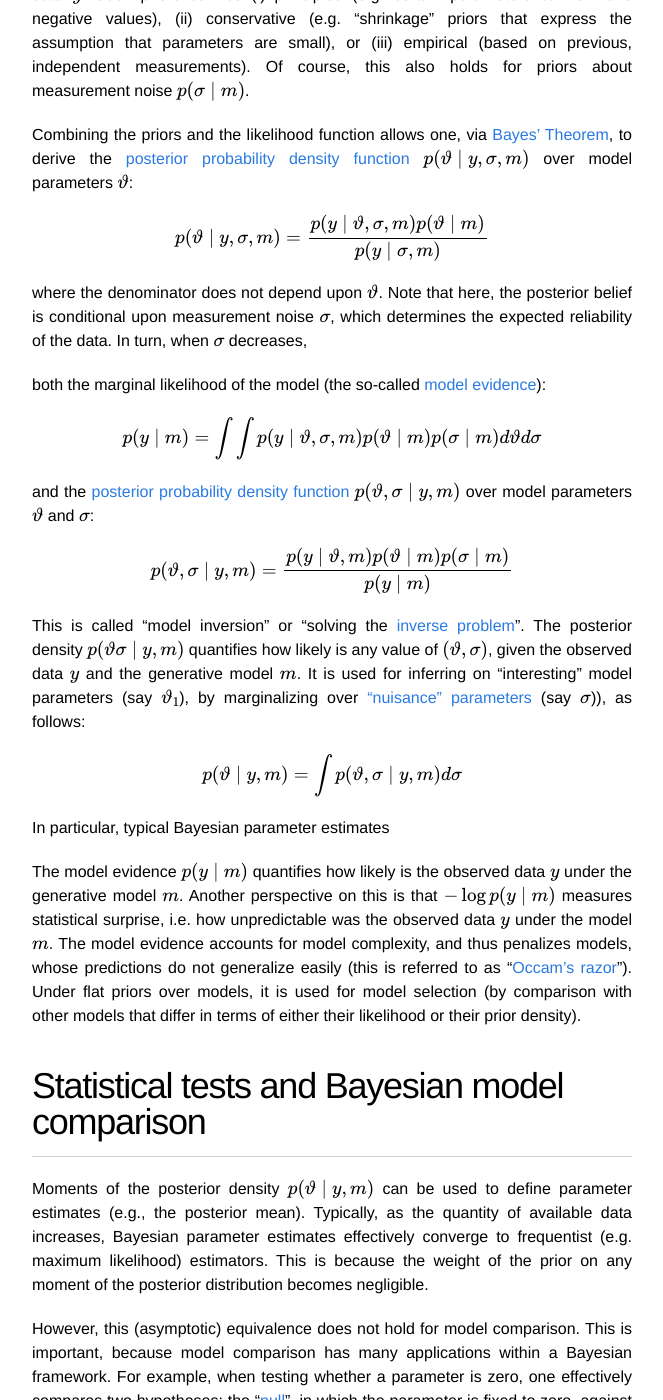
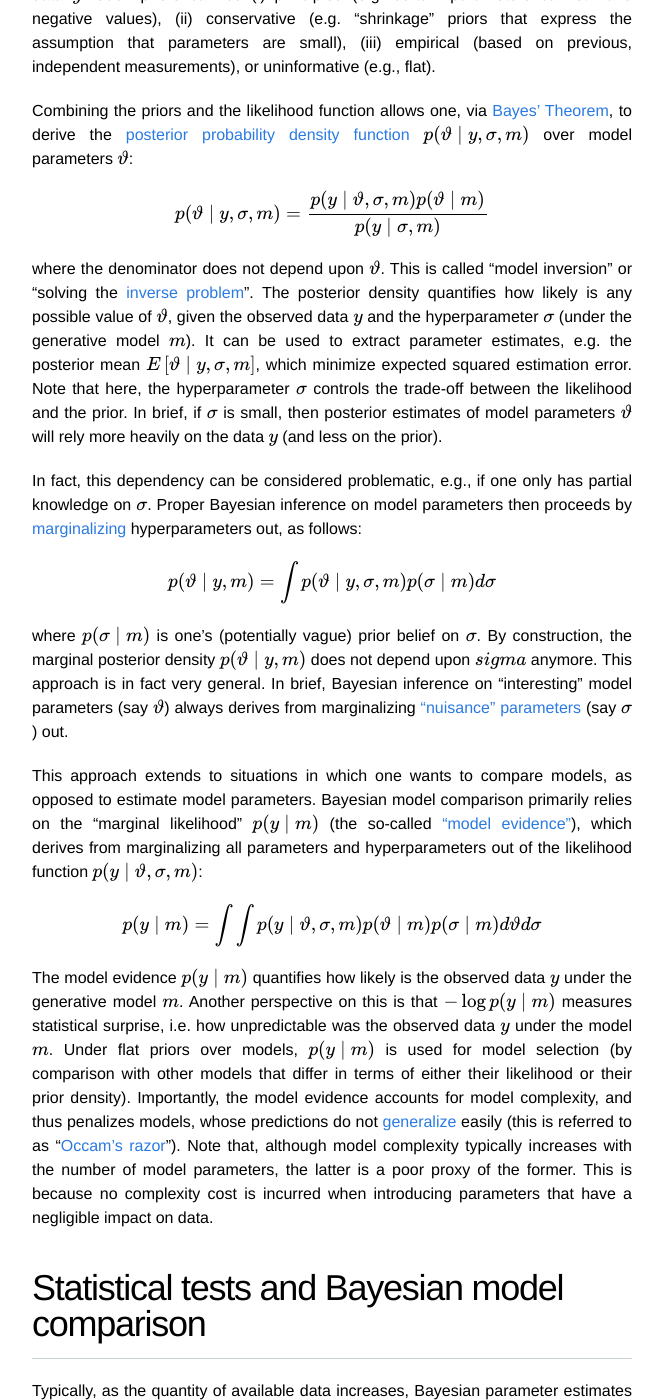
Before and after one commit to MBB-team/VBA-toolbox, a Jekyll site: the page built from _wiki/Bayesian-modelling-introduction.md, in a window 1280 px wide and 1400 px high, scrolled down 1564 px. Shown: the whole window, without its empty margins (308-971 px from the left). Built offline with Jekyll 4.4.1, drawn with Linux system fonts in a browser that asks for light colours; nearby versions of some CDN libraries; formulas are drawn with MathJax 3; some of the changed text lies outside the part shown.

Commit message:
Update Bayesian-modelling-introduction.md

```diff
--- a/_wiki/Bayesian-modelling-introduction.md
+++ b/_wiki/Bayesian-modelling-introduction.md
@@ -12,9 +12,9 @@
 
 where $$\epsilon$$ are [model residuals](https://en.wikipedia.org/wiki/Errors_and_residuals) or measurement noise. If the (physical) processes underlying $$\epsilon$$ were known, they would be included in the deterministic part of the model. Typically, we thus have to place statistical priors on $$\epsilon$$, which eventually convey our lack of knowledge, as in “the noise is small”. This can be formalized as a probabilistic statement, such as: “the probability of observing big noise is small” (and, reciprocally: "the probability of observing small noise is big"). It follows that the probability density function of such "small" noise should be bell-shaped (with most of its mass on small values of $$\epsilon$$, and decaying quickly for large values of $$\epsilon$$). At this point, one could assume that the noise follows a [normal distribution](https://en.wikipedia.org/wiki/Normal_distribution), simply because it provides a parametric form for bell-shaped probability densities:
 
-$$p(\epsilon\mid \sigma,m)\propto exp\left(-\frac{1}{2\sigma^2}\varepsilon^2\right) \implies P(\lvert\epsilon\rvert>2\sigma\mid \sigma,m) < 0.05$$
+$$p(\epsilon\mid \sigma,m)\propto exp\left(-\frac{1}{2\sigma^2}\varepsilon^2\right) \implies P\left(\lvert\epsilon\rvert>2\sigma\mid \sigma,m\right) < 0.05$$
 
-where $$\sigma$$ is the noise’ [standard deviation](https://en.wikipedia.org/wiki/Standard_deviation) (it determines how big is “big”) and $$m$$ is the so-called generative model. Note that $$\sigma$$ is often called a [hyperparameter](https://en.wikipedia.org/wiki/Hyperparameter), because it eventually specifies the relative weight of the likelihood when estimating "proper parameters" $$\vartheta$$ (see below). Combining the two equations above yields the [likelihood function](https://en.wikipedia.org/wiki/Likelihood_function) $$p(y\mid\vartheta,\sigma,m)$$, which specifies how likely it is to observe any particular set of observations $$y$$, given the unknown parameters $$\vartheta$$ of the model $$m$$ :
+where $$\sigma$$ is the noise’ [standard deviation](https://en.wikipedia.org/wiki/Standard_deviation) (it determines how big is “big”) and $$m$$ is the so-called generative model. Note that $$\sigma$$ is often called a [hyperparameter](https://en.wikipedia.org/wiki/Hyperparameter), because it determines the expected reliability of the data (see below). Combining the two equations above yields the [likelihood function](https://en.wikipedia.org/wiki/Likelihood_function) $$p(y\mid\vartheta,\sigma,m)$$, which specifies how likely it is to observe any particular set of observations $$y$$, given the unknown parameters $$\vartheta$$ of the model $$m$$ :
 
 $$p(y\mid\vartheta,\sigma,m) \propto exp\left(-\frac{1}{2\sigma^2}(y-g(\vartheta))^2\right)$$
 
@@ -25,37 +25,30 @@
 
 # Bayes' rule
 
-The likelihood function is the statistical construct that is common to both frequentist (classical) and bayesian inference approaches. However, bayesian approaches also require the definition of a [prior distribution](https://en.wikipedia.org/wiki/Prior_probability) $$p(\vartheta\mid m)$$ on model parameters $$\vartheta$$, which reflects knowledge about their likely range of values, before having observed the data $$y$$. Such priors can be (i) principled (e.g. certain parameters cannot have negative values), (ii) conservative (e.g. “shrinkage” priors that express the assumption that parameters are small), or (iii) empirical (based on previous, independent measurements). Of course, this also holds for priors about measurement noise $$p(\sigma\mid m)$$.
+The likelihood function is the statistical construct that is common to both frequentist (classical) and bayesian inference approaches. However, bayesian approaches also require the definition of a [prior distribution](https://en.wikipedia.org/wiki/Prior_probability) $$p(\vartheta\mid m)$$ on model parameters $$\vartheta$$, which reflects knowledge about their likely range of values, before having observed the data $$y$$. Such priors can be (i) principled (e.g. certain parameters cannot have negative values), (ii) conservative (e.g. “shrinkage” priors that express the assumption that parameters are small), (iii) empirical (based on previous, independent measurements), or uninformative (e.g., flat).
 
 Combining the priors and the likelihood function allows one, via [Bayes' Theorem](https://en.wikipedia.org/wiki/Bayes'_theorem), to derive the [posterior probability density function](https://en.wikipedia.org/wiki/Posterior_probability) $$p(\vartheta\mid y,\sigma,m)$$ over model parameters $$\vartheta$$:
 
 $$p(\vartheta\mid y,\sigma,m)=\frac{p(y\mid\vartheta,\sigma,m)p(\vartheta\mid m)}{p(y\mid \sigma,m)}$$
 
-where the denominator does not depend upon $$\vartheta$$. Note that here, the posterior belief is conditional upon measurement noise $$\sigma$$, which determines the expected reliability of the data. In turn, when $$\sigma$$ decreases,
+where the denominator does not depend upon $$\vartheta$$. This is called “model inversion” or “solving the [inverse problem](https://en.wikipedia.org/wiki/Inverse_problem)”. The posterior density quantifies how likely is any possible value of $$\vartheta$$, given the observed data $$y$$ and the hyperparameter $$\sigma$$ (under the generative model $$m$$). It can be used to extract parameter estimates, e.g. the posterior mean $$E\left[\vartheta\mid y,\sigma,m\right]$$, which minimize expected squared estimation error. Note that here, the hyperparameter $$\sigma$$ controls the trade-off between the likelihood and the prior. In brief, if $$\sigma$$ is small, then posterior estimates of model parameters $$\vartheta$$ will rely more heavily on the data $$y$$ (and less on the prior).
 
+In fact, this dependency can be considered problematic, e.g., if one only has partial knowledge on $$\sigma$$. Proper Bayesian inference on  model parameters then proceeds by [marginalizing](https://en.wikipedia.org/wiki/Marginal_distribution) hyperparameters out, as follows:
 
+$$p(\vartheta\mid y,m)=\int p(\vartheta\mid y,\sigma,m) p(\sigma\mid m) d\sigma$$
 
-both the marginal likelihood of the model (the so-called [model evidence](https://en.wikipedia.org/wiki/Marginal_likelihood)):
+where $$p(\sigma\mid m)$$ is one's (potentially vague) prior belief on $$\sigma$$. By construction, the marginal posterior density $$p(\vartheta\mid y,m)$$ does not depend upon $$sigma$$ anymore. This approach is in fact very general. In brief, Bayesian inference on "interesting" model parameters (say $$\vartheta$$) always derives from marginalizing [“nuisance” parameters](https://en.wikipedia.org/wiki/Nuisance_parameter) (say $$\sigma$$) out.
+
+This approach extends to situations in which one wants to compare models, as opposed to estimate model parameters. Bayesian model comparison primarily relies on the "marginal likelihood" $$p(y\mid m)$$ (the so-called ["model evidence"](https://en.wikipedia.org/wiki/Marginal_likelihood)), which derives from marginalizing all parameters and hyperparameters out of the likelihood function $$p(y\mid \vartheta,\sigma,m)$$:
 
 $$p(y\mid m)=\int\int p(y\mid \vartheta,\sigma,m)p(\vartheta\mid m)p(\sigma\mid m)d\vartheta d\sigma$$
 
-and the [posterior probability density function](https://en.wikipedia.org/wiki/Posterior_probability) $$p(\vartheta,\sigma\mid y,m)$$ over model parameters $$\vartheta$$ and $$\sigma$$:
-
-$$p(\vartheta,\sigma\mid y,m)=\frac{p(y\mid\vartheta,m)p(\vartheta\mid m)p(\sigma\mid m)}{p(y\mid m)}$$
-
-This is called “model inversion” or “solving the [inverse problem](https://en.wikipedia.org/wiki/Inverse_problem)”. The posterior density $$p(\vartheta\sigma\mid y, m)$$  quantifies how likely is any value of $$\left(\vartheta,\sigma\right)$$, given the observed data $$y$$ and the generative model $$m$$. It is used for inferring on “interesting” model parameters (say $$\vartheta_1$$), by marginalizing over [“nuisance” parameters](https://en.wikipedia.org/wiki/Nuisance_parameter) (say $$\sigma$$)), as follows:
-
-$$p(\vartheta\mid y,m)=\int p(\vartheta,\sigma\mid y,m)d\sigma$$
-
-
-In particular, typical Bayesian parameter estimates
-
-The model evidence $$p(y\mid m)$$  quantifies how likely is the observed data $$y$$ under the generative model $$m$$. Another perspective on this is that $$-\log p(y\mid m)$$ measures statistical surprise, i.e. how unpredictable was the observed data $$y$$ under the model $$m$$. The model evidence accounts for model complexity, and thus penalizes models, whose predictions do not generalize easily (this is referred to as “[Occam’s razor](https://en.wikipedia.org/wiki/Occam's_razor)”). Under flat priors over models, it is used for model selection (by comparison with other models that differ in terms of either their likelihood or their prior density).
+The model evidence $$p(y\mid m)$$ quantifies how likely is the observed data $$y$$ under the generative model $$m$$. Another perspective on this is that $$-\log p(y\mid m)$$ measures statistical surprise, i.e. how unpredictable was the observed data $$y$$ under the model $$m$$. Under flat priors over models, $$p(y\mid m)$$ is used for model selection (by comparison with other models that differ in terms of either their likelihood or their prior density). Importantly, the model evidence accounts for model complexity, and thus penalizes models, whose predictions do not [generalize](https://en.wikipedia.org/wiki/Generalization_error) easily (this is referred to as “[Occam’s razor](https://en.wikipedia.org/wiki/Occam's_razor)”). Note that, although model complexity typically increases with the number of model parameters, the latter is a poor proxy of the former. This is because no complexity cost is incurred when introducing parameters that have a negligible impact on data.
 
 
 # Statistical tests and Bayesian model comparison
 
-Moments of the posterior density $$p(\vartheta\mid y,m)$$ can be used to define parameter estimates (e.g., the posterior mean). Typically, as the quantity of available data increases, Bayesian parameter estimates effectively converge to frequentist (e.g. maximum likelihood) estimators. This is because the weight of the prior on any moment of the posterior distribution becomes negligible.
+Typically, as the quantity of available data increases, Bayesian parameter estimates effectively converge to frequentist (e.g. maximum likelihood) estimators. This is because the weight of the prior on any moment of the posterior distribution becomes negligible.
 
 However, this (asymptotic) equivalence does not hold for model comparison. This is important, because model comparison has many applications within a Bayesian framework. For example, when testing whether a parameter is zero, one effectively compares two hypotheses: the "[null](https://en.wikipedia.org/wiki/Null_hypothesis)", in which the parameter is fixed to zero, against the "alternative", in which the parameter is allowed to vary.
 
```
